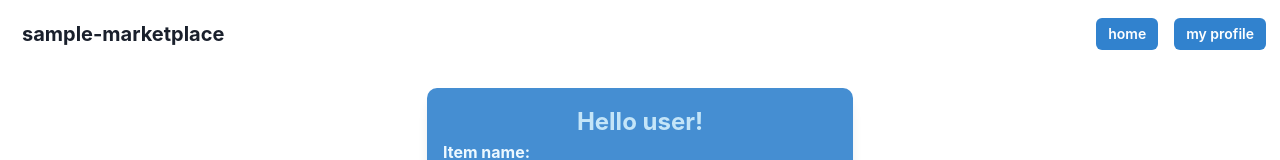
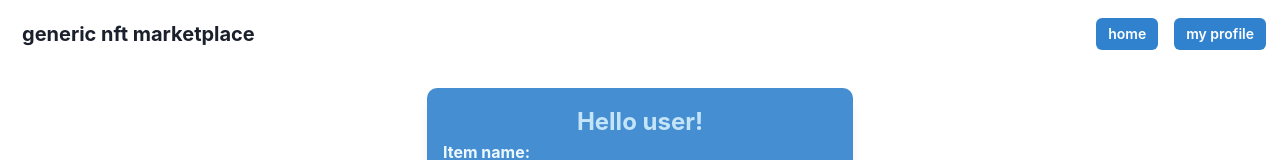
Before and after one commit to sparkandflash/template-nft-marketplace, a Next.js app: page /citizen in a window 1280 px wide. Shown: the top 160 px of the page. Built offline with nearby package versions, Linux system fonts and the light colour scheme; what ipfs-http-client would draw is missing.

Commit message:
Update Header.js

```diff
--- a/components/Header.js
+++ b/components/Header.js
@@ -2,10 +2,11 @@
 import {
     FormControl, Flex, Spacer,ButtonGroup, Heading, Input, FormLabel, Text, Button, Box, Stack, VStack
 } from "@chakra-ui/react"
-
-
+import { useEffect, useState } from "react";
+//import ServiceSearch from '../components/ServiceSearch';
 import { useRouter } from 'next/router'
-
+//make a function to check whether wallet connected, if yes -> show the disconnect button else dont show
+//<Button size= "lg">disconnect</Button>
 function Header() {
 
     const router = useRouter()
@@ -16,7 +17,7 @@ function Header() {
         <header>
             <Flex margin="6px"  minWidth='max-content' alignItems='center' gap='2' p={2}>
             <Box p='2'>
-    <Heading size='md'>sample-marketplace</Heading>
+    <Heading size='md'>generic nft marketplace</Heading>
   </Box>
   <Spacer />
   <ButtonGroup gap='2'>
```
